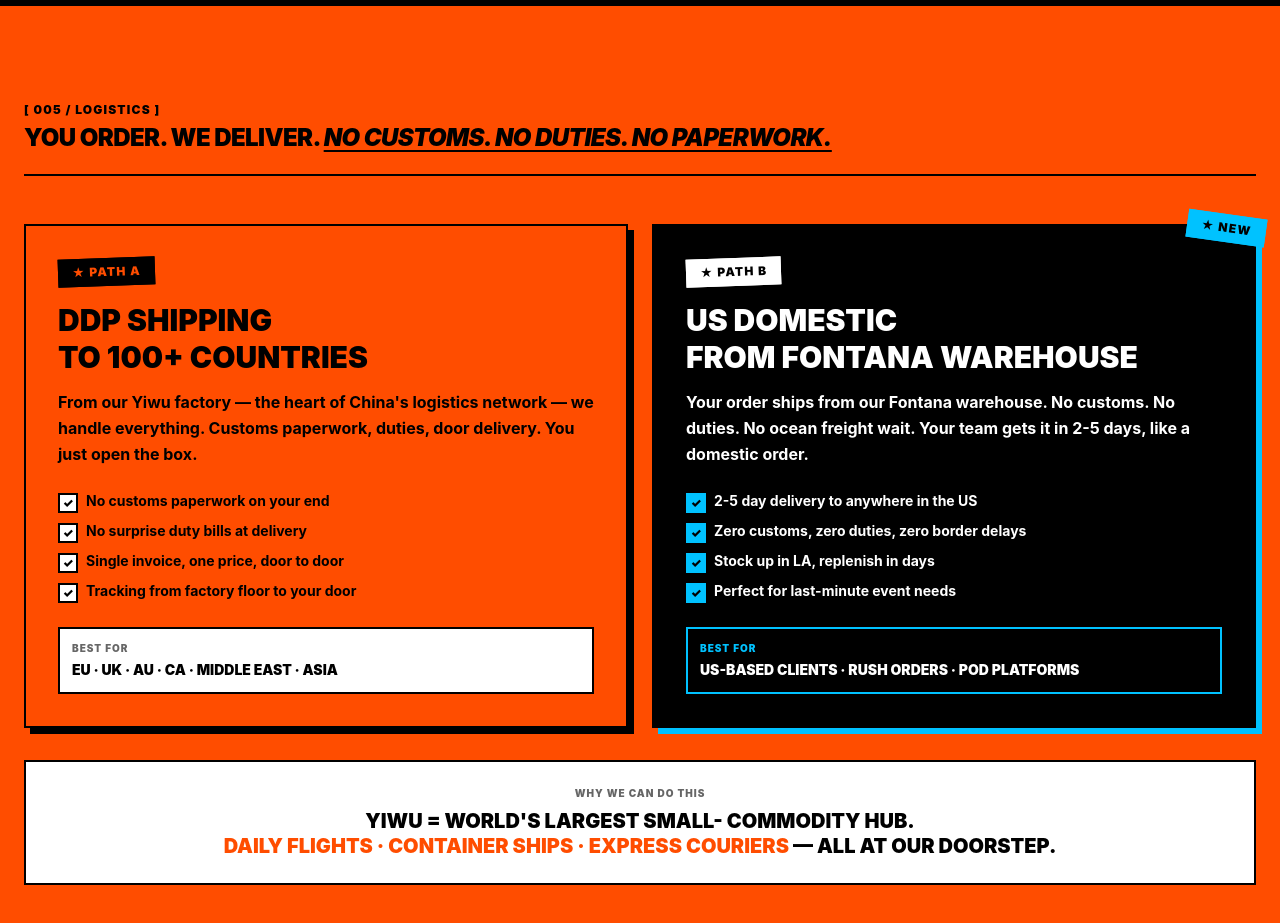
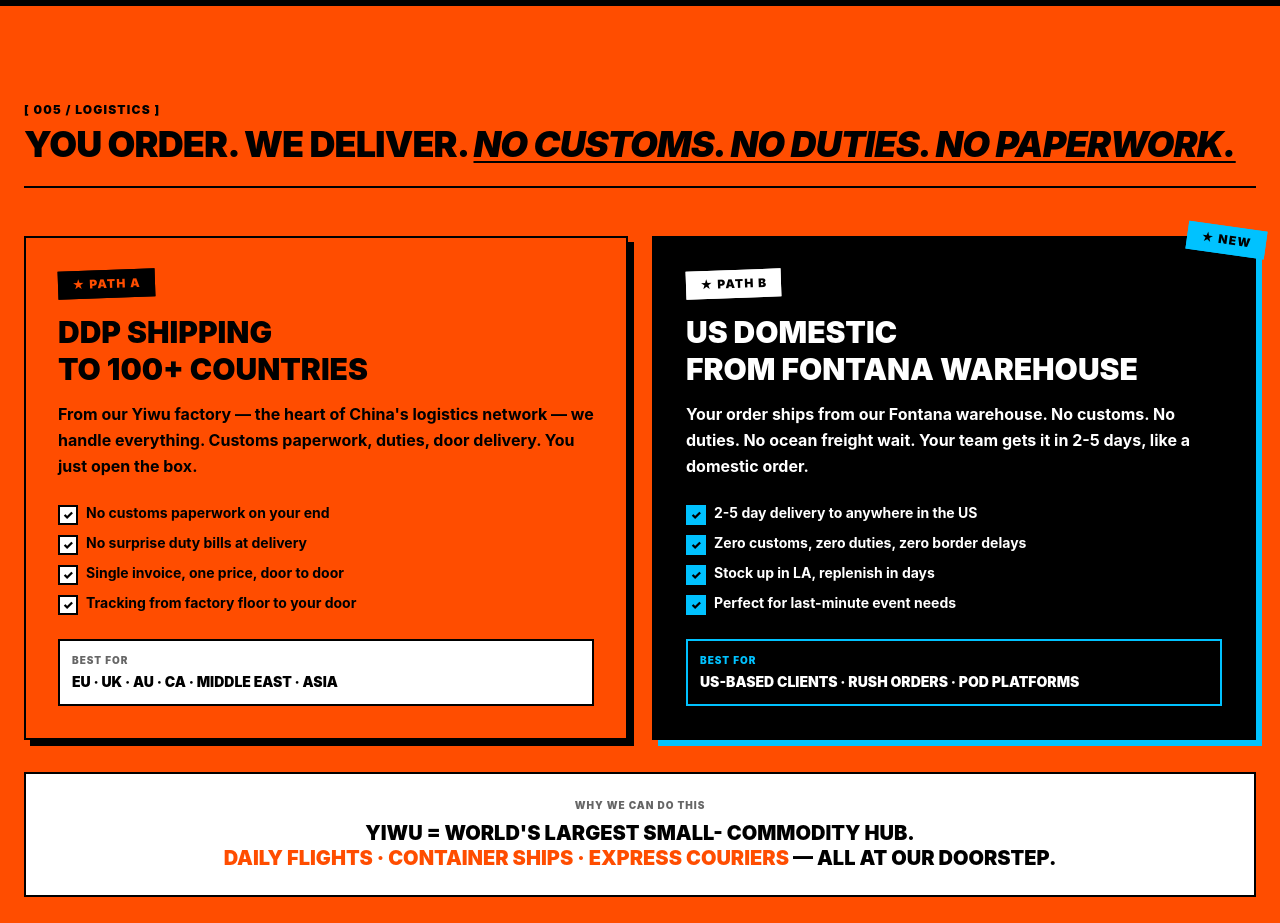
Before and after one commit to r1071135390-cyber/sublimapparel, a Next.js app: page / in a window 1280 px wide. Shown: the part 5820-6743 px from the top of the page. Built offline with nearby package versions, Linux system fonts and the light colour scheme.

Commit message:
feat: 保存文件变更
Coze-Commit-Type: user
Coze-User-ID: 1254955844122064
Coze-Conversation-ID: 11527849

```diff
--- a/src/components/ddp.tsx
+++ b/src/components/ddp.tsx
@@ -7,7 +7,7 @@ export function DDP() {
           <div className="mb-2 text-xs font-black uppercase tracking-widest">
             [ 005 / Logistics ]
           </div>
-          <h2 className="text-base font-black uppercase leading-tight tracking-tight md:whitespace-nowrap md:text-2xl md:leading-none">
+          <h2 className="text-2xl font-black uppercase leading-tight tracking-tight md:whitespace-nowrap md:text-4xl md:leading-none">
             You order. We deliver.{" "}
             <span className="italic underline decoration-2 decoration-black underline-offset-4">
               No customs. No duties. No paperwork.
```
Also changed, not shown: assets/image_20260806155818847.png (added).
